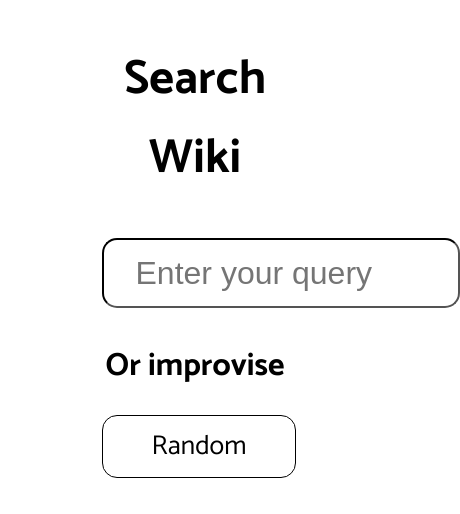
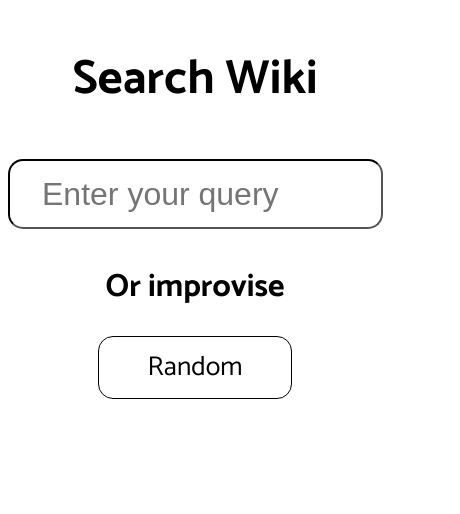
Before and after one commit to ingava/wiki-viewer, a plain HTML site: page index.html in a window 390 px wide. Shown: the whole page, 460 px wide, since content can reach past the window. Drawn offline with nearby package versions, Linux system fonts and the light colour scheme.

Commit message:
fix layout for mobile devices

```diff
--- a/assets/app.css
+++ b/assets/app.css
@@ -78,3 +78,18 @@ h3 {
 #resultList {
     margin-top: 3em;
 }
+
+@media (min-width: 481px) and (max-width: 768px) {
+    .contentWrapper {
+        width: 80%;
+    }
+}
+
+@media (max-width: 480px) {
+    .contentWrapper {
+        width: 100%;
+    }
+    #query {
+        width: 90%;
+    }
+}
```
